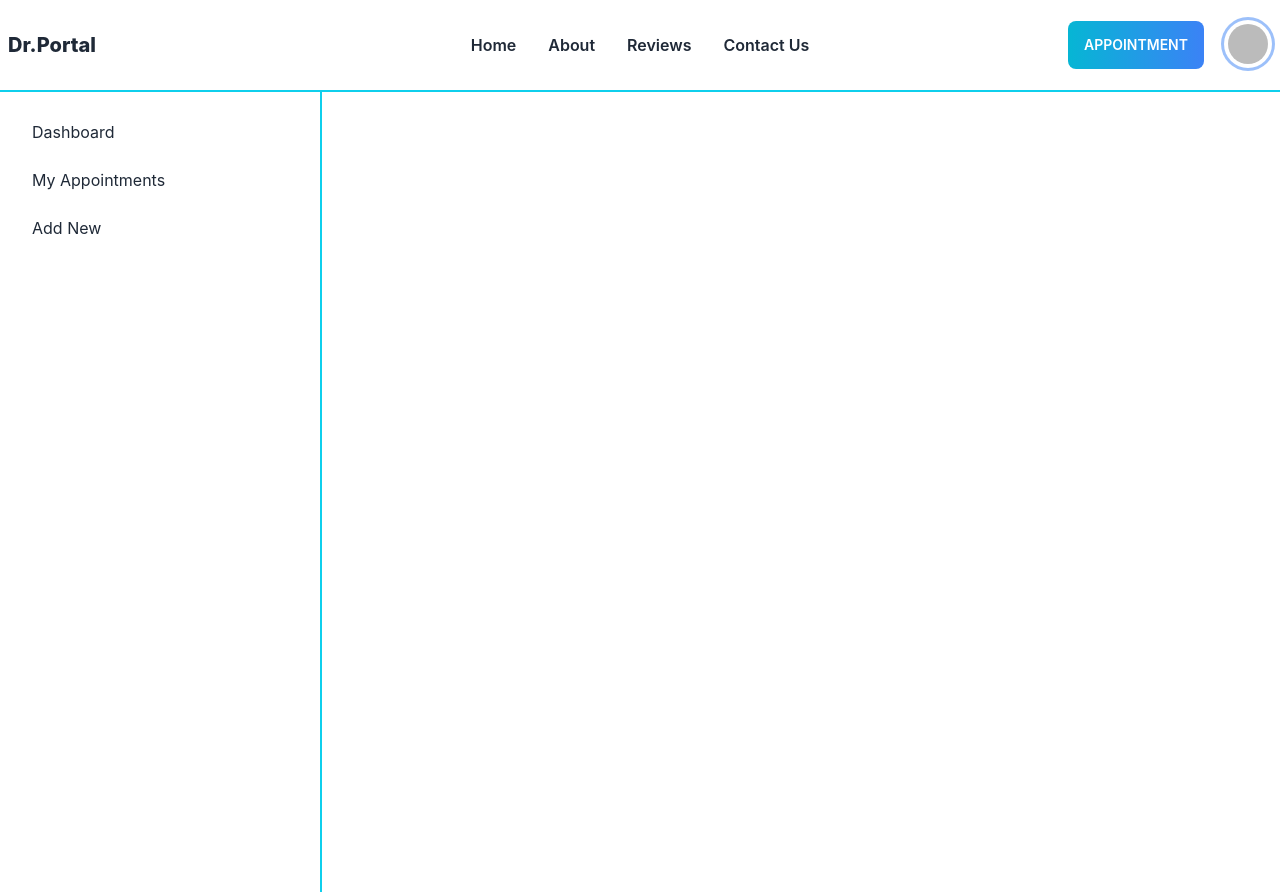
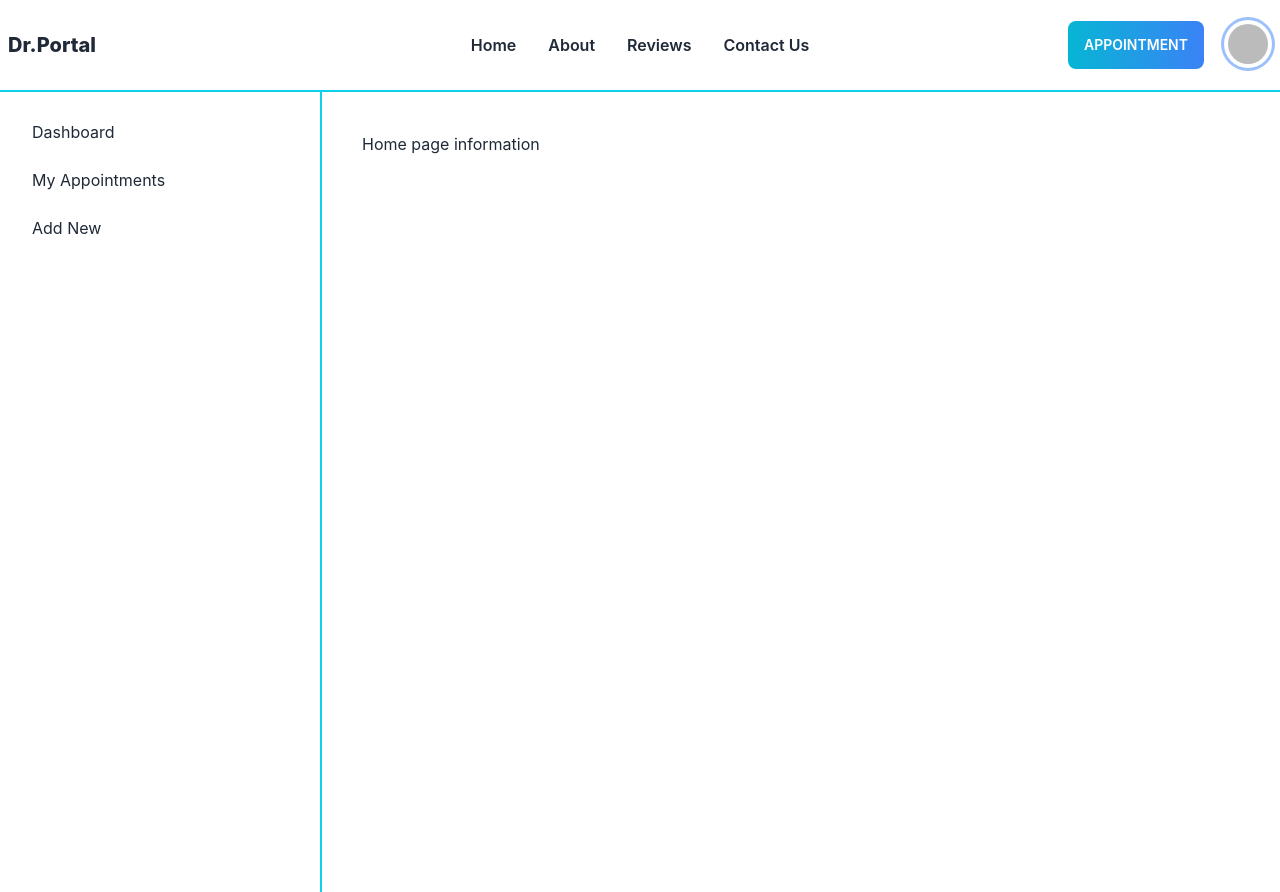
Before and after one commit to abuhasansarkar/doctors-portal-client-site, a React (Create React App) app: page /dashboard in a window 1280 px wide. Built offline with nearby package versions, Linux system fonts and the light colour scheme; no server answers; sample sign-in values are in the browser's storage.

Commit message:
add dashboard

```diff
--- a/src/pages/Appointment/AvialableAppointments/AppointmentBookingModal.jsx
+++ b/src/pages/Appointment/AvialableAppointments/AppointmentBookingModal.jsx
@@ -1,5 +1,5 @@
 import { format } from "date-fns";
-import { useContext, useState } from "react";
+import { useContext } from "react";
 import { AuthContext } from "../../../contents/AuthProvider";
 import { toast } from "react-hot-toast";
 
@@ -9,7 +9,6 @@ const AppointmentBookingModal = ({
   selectedDate,
   refetch,
 }) => {
-  const [message, setMessage] = useState(null);
   const { user } = useContext(AuthContext);
   const { name, slots } = treatment;
 
@@ -47,10 +46,9 @@ const AppointmentBookingModal = ({
           toast.success(`${name} Booking Successfully`);
           refetch();
         } else {
+          setTreatment(null);
           toast.error(data.message);
         }
-
-        setMessage(data.message);
       });
   };
 
--- a/src/pages/Dashboard/Dashboard.jsx
+++ b/src/pages/Dashboard/Dashboard.jsx
@@ -1,22 +1,10 @@
-import React from "react";
-import Navbar from "../Shared/Navbar/Navbar";
-import { Outlet } from "react-router-dom";
-import Sidebar from "./Sidebar";
+import React from 'react';
 
 const Dashboard = () => {
   return (
-    <>
-      <Navbar></Navbar>
-      <div className="drawer drawer-mobile lg:max-w-[1400px] m-auto">
-        <input id="my-drawer-2" type="checkbox" className="drawer-toggle" />
-        <div className="drawer-content flex flex-col p-10">
-          <Outlet></Outlet>
-        </div>
-        <div className="drawer-side bg-white -z-0 border-r-2 border-[#0FCFEC]">
-          <Sidebar></Sidebar>
-        </div>
-      </div>
-    </>
+    <div>
+      <h1>Home page information</h1>
+    </div>
   );
 };
 
--- /dev/null
+++ b/src/pages/Dashboard/DashboardLayout/DashboardMain.jsx
@@ -0,0 +1,23 @@
+import React from 'react';
+import Navbar from '../../Shared/Navbar/Navbar';
+import { Outlet } from 'react-router-dom';
+import Sidebar from '../Sidebar';
+
+const DashboardMain = () => {
+     return (
+          <>
+      <Navbar></Navbar>
+      <div className="drawer drawer-mobile lg:max-w-[1400px] m-auto">
+        <input id="my-drawer-2" type="checkbox" className="drawer-toggle" />
+        <div className="drawer-content flex flex-col p-10">
+          <Outlet></Outlet>
+        </div>
+        <div className="drawer-side bg-white -z-0 border-r-2 border-[#0FCFEC]">
+          <Sidebar></Sidebar>
+        </div>
+      </div>
+    </>
+     );
+};
+
+export default DashboardMain;
```
Also changed, not shown: src/Routers/Router/Router.jsx (+6 -1 lines).
